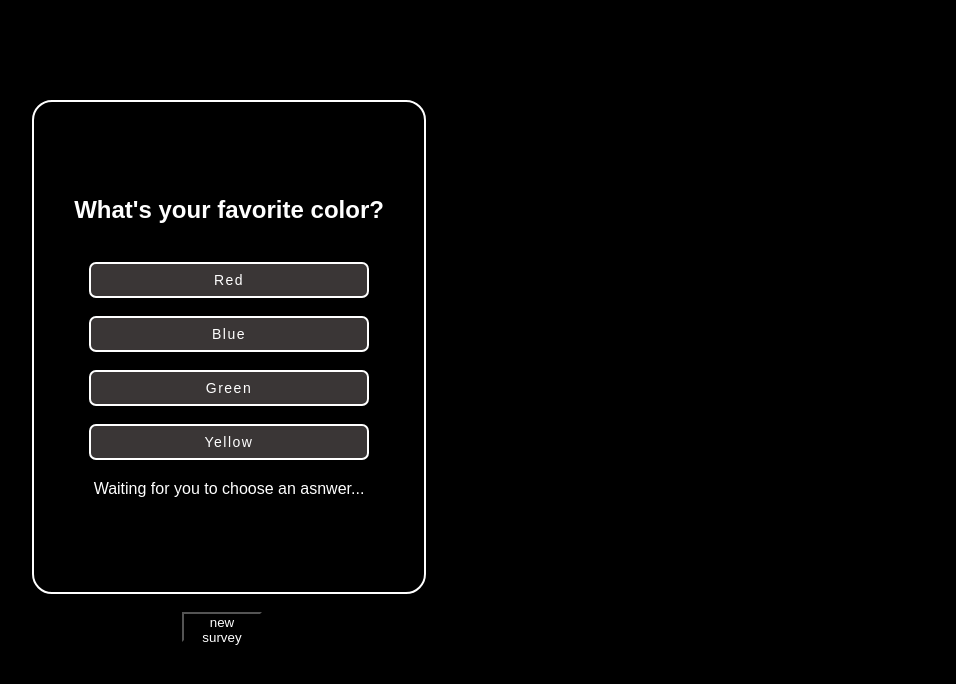
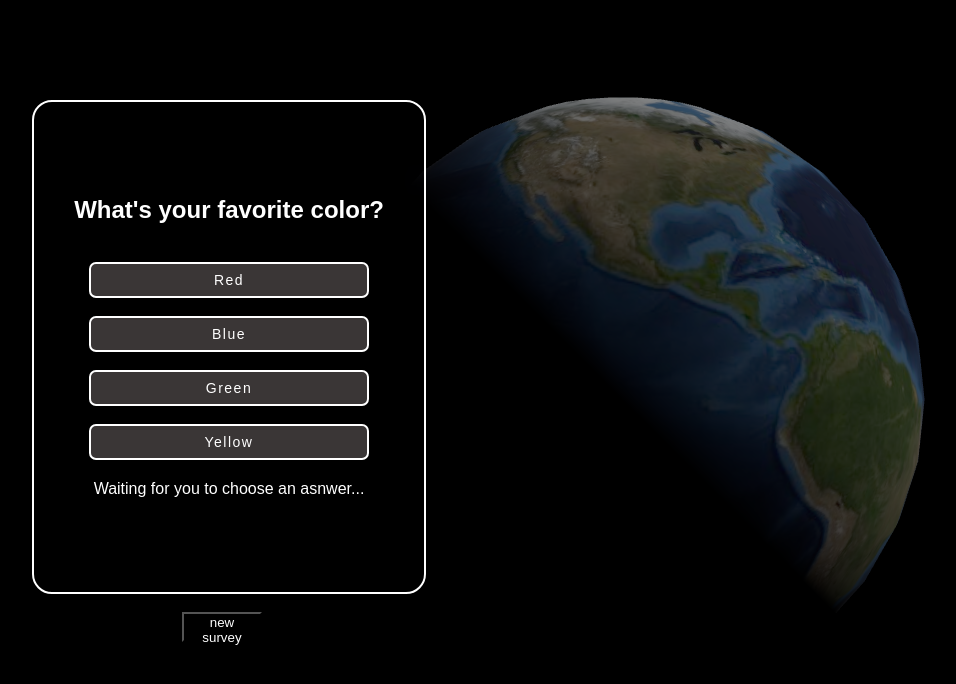
Before and after one commit to MrPux/rocktolearn, a website: page auth/new_user_survey.html in a window 1280 px wide. Shown: the whole page, without its empty margins (18-974 px from the left). Drawn offline with nearby package versions, Linux system fonts and the light colour scheme; animation ran at ten frames a second.

Commit message:
Survey Earth Added

```diff
--- a/auth/card.css
+++ b/auth/card.css
@@ -4,7 +4,7 @@
     font-family: sans-serif;
 }
 html, body {
-    background-color: black;
+    /* background-color: black; */
     height: 100%;
     margin: 0;
     padding: 0;
@@ -15,8 +15,18 @@ html, body {
 }
 
  /*  */
+ canvas
+ {
+    position: fixed;
+    top:0;
+    left:0;
+    width: 100%;
+    height: 100%;
+    z-index: -1;
+ }
 
 .card{
+    position:relative;
     margin-top: 100px;
     margin-left: 50px;
     width: 350px;
@@ -27,6 +37,7 @@ html, body {
     border-radius: 20px;
     display: grid;
     align-content: center;
+    z-index: 10;
 }
 .proImg{
     width: 200px;
--- a/auth/new_user_survey.html
+++ b/auth/new_user_survey.html
@@ -7,6 +7,16 @@
     <meta name="viewport" content="width=device-width, initial-scale=1.0">
     <title>survey</title>
     <link rel="stylesheet" href="card.css">
+
+    <script type="importmap">
+        {
+            "imports":
+            {
+                "three": "https://cdn.jsdelivr.net/npm/three@0.161.0/build/three.module.js",
+                "jsm/": "https://cdn.jsdelivr.net/npm/three@0.161.0/examples/jsm/"
+            }
+        }
+    </script>
 
 </head>
 
@@ -42,6 +52,7 @@
     <script src="card.js"></script>
     <script src="middleMan.js"></script>
     <script src="questions.js"></script>
+    <script type="module" src="three.js">s</script>
 </body>
 
 </html>
--- /dev/null
+++ b/auth/three.js
@@ -0,0 +1,43 @@
+import * as THREE from "three";
+
+//Renderer
+const renderer = new THREE.WebGLRenderer({antialias: true});
+document.body.appendChild(renderer.domElement);
+renderer.setSize(window.innerWidth, window.innerHeight);
+
+//Scene
+const scene = new THREE.Scene();
+
+//Camera
+const camera = new THREE.PerspectiveCamera(50, window.innerWidth/window.innerHeight, 0.1, 1000);
+camera.position.z = 3;
+scene.add(camera);
+
+//light
+const light = new THREE.DirectionalLight(0xffffff);
+light.position.set(5,5, 0);
+scene.add(light);
+
+//Geomtry
+const geometry = new THREE.SphereGeometry();
+
+//Texture
+const texture = new THREE.TextureLoader().load("images/Earth.jpg");
+
+//Mesh
+const mesh = new THREE.MeshStandardMaterial({map: texture});
+
+//Object
+const sphere = new THREE.Mesh(geometry, mesh);
+scene.add(sphere);
+
+//Animate
+function animation()
+{
+    requestAnimationFrame(animation);
+
+    // sphere.rotation.x += 0.01;
+    sphere.rotation.y += 0.01;
+    renderer.render(scene, camera);
+}
+animation();
--- /dev/null
+++ b/package.json
@@ -0,0 +1,5 @@
+{
+  "dependencies": {
+    "three": "^0.173.0"
+  }
+}
```
Also changed, not shown: auth/images/earth.jpg (added), 1 other file.
